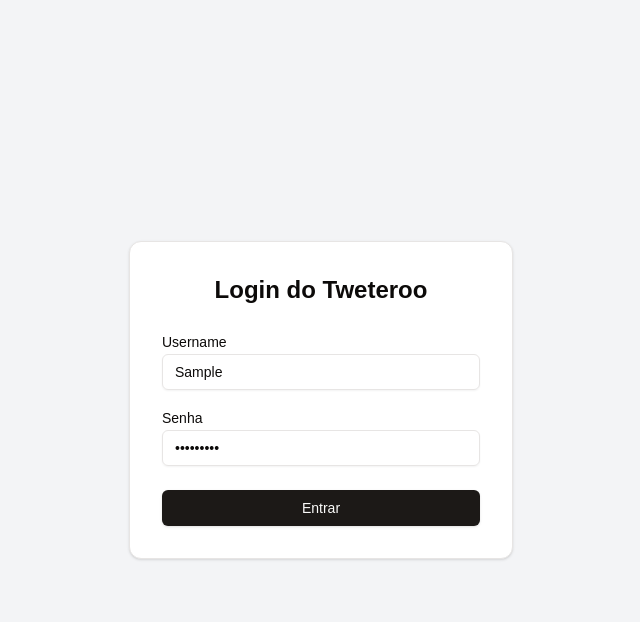
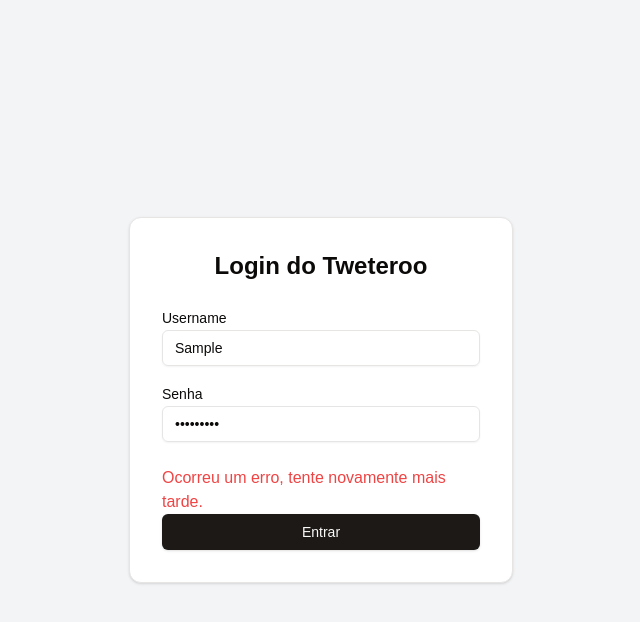
Before and after one commit to Srhiulli/tweteroo, a Next.js app in the folder frontend/: page /login in a window 1280 px wide. Both pictures are taken after typing "Sample", "Sample123" into the empty fields and a click on the button "Entrar". Shown: the top 622 px of the page, without its empty margins (319-959 px from the left). Built offline with nearby package versions, Linux system fonts and the light colour scheme; no server answers.

Commit message:
front erro on login

```diff
--- a/frontend/app/login/page.js
+++ b/frontend/app/login/page.js
@@ -5,41 +5,65 @@
 import { Card } from "@/components/ui/card";
 import { useState } from 'react';
 
-
-
-
 const Login = () => {
   const [username, setUsername] = useState('');
   const [password, setPassword] = useState('');
-
+  const [errorMessage, setErrorMessage] = useState('');
 
   function handleSubmit(event) {
     event.preventDefault();
+
     fetch('http://localhost:3001/login', {
       method: 'POST',
       headers: { 'Content-Type': 'application/json' },
       body: JSON.stringify({ username, password }),
       credentials: 'include'
     })
-      .then(response => response.json())
-      .then(data => {
+    .then(response => response.json().then(data => ({
+        status: response.status,
+        body: data
+    })))
+    .then(res => {
+      if (res.status !== 200) {
+        setErrorMessage(res.body.error || 'Username ou senha incorretos');
+      } else {
         window.location.href = '/tweets';
-      })
+      }
+    })
+    .catch(err => {
+      setErrorMessage('Ocorreu um erro, tente novamente mais tarde.');
+    });
   }
+
   return (
     <div className="flex items-center justify-center h-screen bg-gray-100">
       <Card className="p-8 w-96">
         <h1 className="text-2xl font-bold text-center mb-6">Login do Tweteroo</h1>
-        <form>
+        <form onSubmit={handleSubmit}>
           <div className="mb-4">
             <Label htmlFor="username">Username</Label>
-            <Input value={username} onChange={(e) => setUsername(e.target.value)} type="text" id="username" placeholder="Digite seu username" required />
+            <Input
+              value={username}
+              onChange={(e) => setUsername(e.target.value)}
+              type="text"
+              id="username"
+              placeholder="Digite seu username"
+              required
+            />
           </div>
           <div className="mb-6">
             <Label htmlFor="password">Senha</Label>
-            <Input value={password} onChange={(e) => setPassword(e.target.value)} type="password" id="password" placeholder="Digite sua senha" required />
+            <Input
+              value={password}
+              onChange={(e) => setPassword(e.target.value)}
+              type="password"
+              id="password"
+              placeholder="Digite sua senha"
+              required
+            />
           </div>
-          <Button onClick={handleSubmit} type="submit" className="w-full">
+          {errorMessage && <p className="text-red-500">{errorMessage}</p>}
+          <Button type="submit" className="w-full">
             Entrar
           </Button>
         </form>
```
